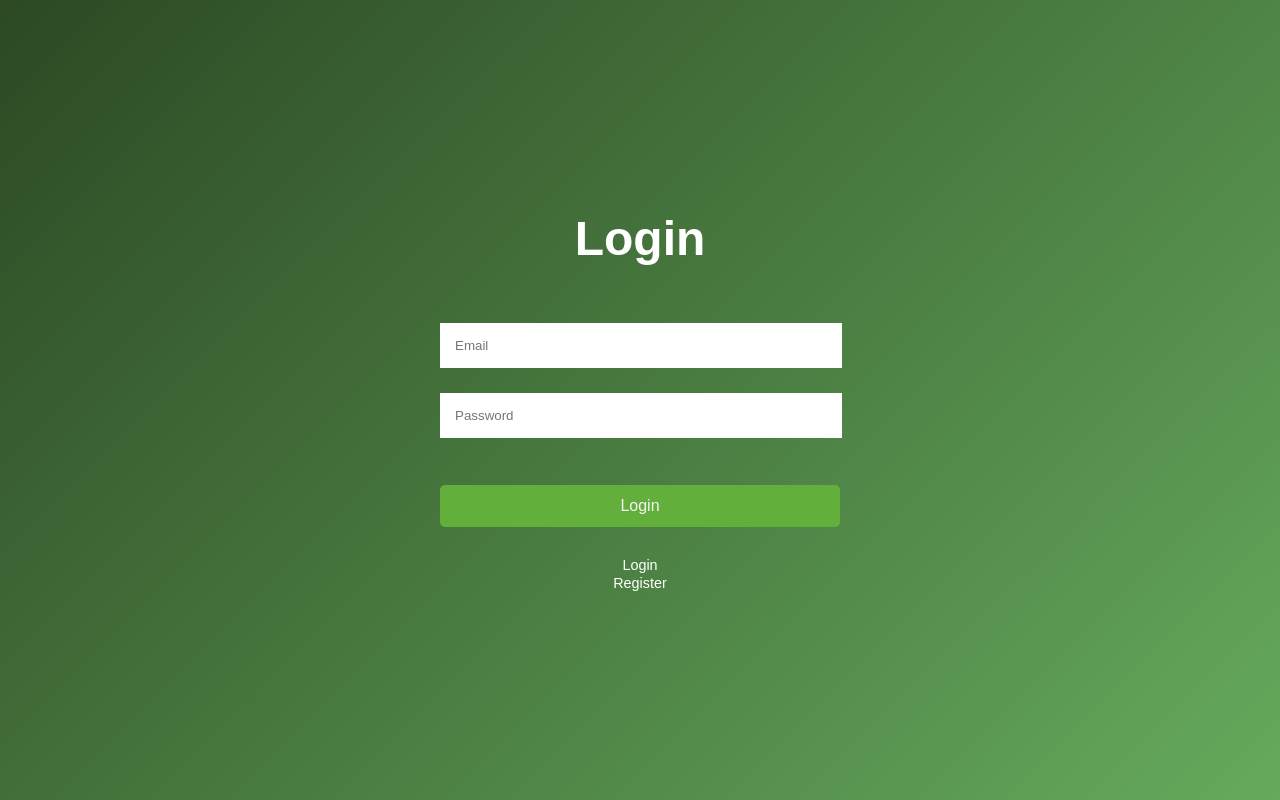
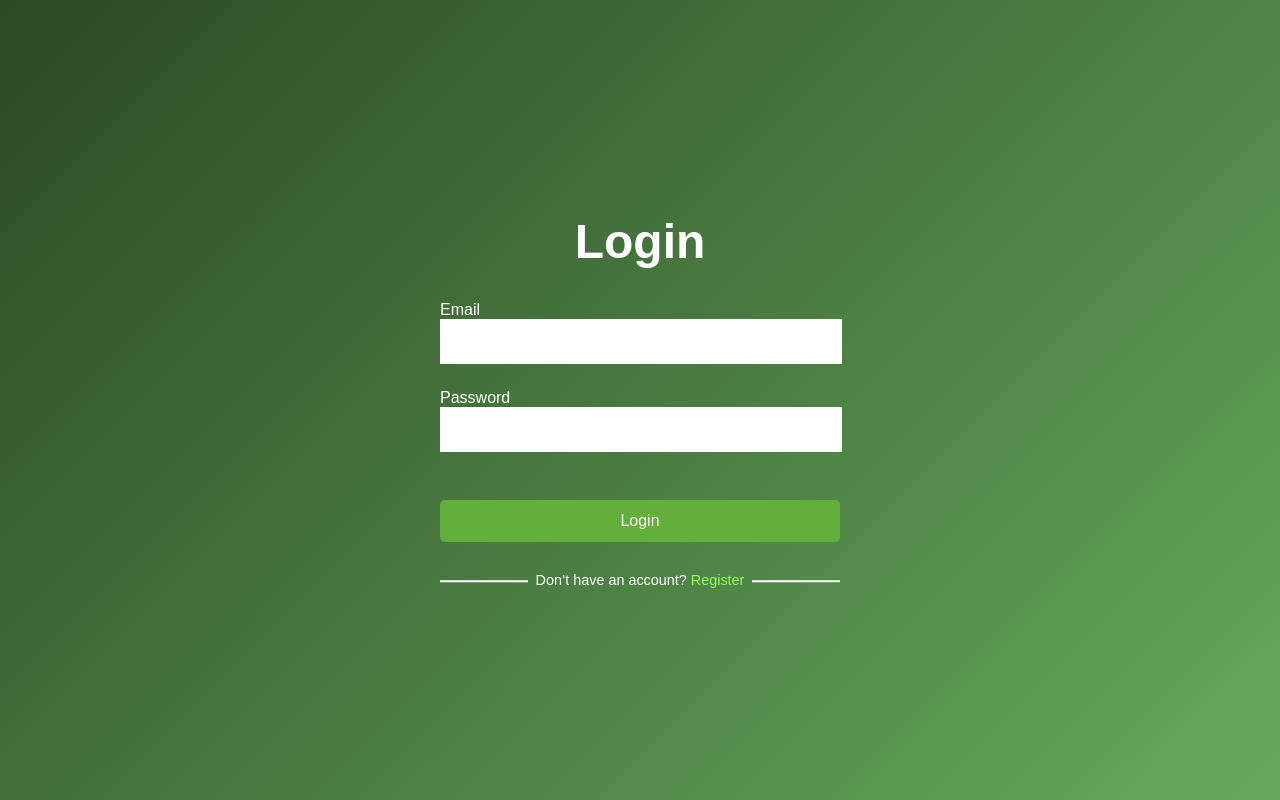
Before and after one commit to simplywilber/react-to-do-list-2026, a React (Vite) app: page / in a window 1280 px wide. Built offline with nearby package versions, Linux system fonts and the light colour scheme.

Commit message:
Edit login form css and fix alignment, hyperlink issues and spacing

```diff
--- a/src/components/AuthForm.jsx
+++ b/src/components/AuthForm.jsx
@@ -1,98 +1,90 @@
-import React, { useState, useEffect } from "react";
+import React, { useState } from "react";
 
 export default function AuthForm({ setToken }) {
   const [isLogin, setIsLogin] = useState(true);
   const [email, setEmail] = useState("");
   const [password, setPassword] = useState("");
-  const [confirmPassword, setConfirmPassword] = useState("");
   const [error, setError] = useState("");
-
-  useEffect(() => {
-    const savedToken = document.cookie
-      .split("; ")
-      .find((row) => row.startsWith("authToken="))
-      ?.split("=")[1];
-    if (savedToken) {
-      // Defer setToken to next tick
-      const timer = setTimeout(() => setToken(savedToken), 0);
-      return () => clearTimeout(timer);
-    }
-  }, [setToken]);
-
-  function setCookie(name, value, days = 1) {
-    const expires = new Date(Date.now() + days * 864e5).toUTCString();
-    document.cookie = `${name}=${encodeURIComponent(value)}; path=/; expires=${expires}`;
-  }
 
   const handleSubmit = async (e) => {
     e.preventDefault();
     setError("");
 
-    if (!email || !password) {
-      setError("Please fill out all required fields.");
-      return;
-    }
-
-    if (!isLogin && password !== confirmPassword) {
-      setError("Passwords do not match.");
-      return;
-    }
-
     try {
-      const endpoint = isLogin ? "login" : "register";
-      const res = await fetch(`http://localhost:3000/${endpoint}`, {
+      const res = await fetch(
+        isLogin ? "http://localhost:5000/login" : "http://localhost:5000/register",
+        {
           method: "POST",
           headers: { "Content-Type": "application/json" },
-        body: JSON.stringify({ username: email, password }),
-      });
+          credentials: "include",
+          body: JSON.stringify({ email, password }),
+        }
+      );
 
       const data = await res.json();
 
       if (!res.ok) {
-        setError(data.error || "Something went wrong.");
+        setError(data.error || "Something went wrong");
         return;
       }
 
-      // Set cookie and update parent token
-      setCookie("authToken", data.token);
-      // Defer setToken to avoid synchronous state update
-      setTimeout(() => setToken(data.token), 0);
-    } catch {
-      setError("Network error. Try again.");
+      setToken(data.token);
+    } catch (err) {
+      setError("Network error");
     }
   };
 
   return (
     <div className="authContainer">
+      <h1>{isLogin ? "Login" : "Register"}</h1>
+
       <form onSubmit={handleSubmit}>
-        <h1>{isLogin ? "Login" : "Register"}</h1>
+        <label>
+          Email
           <input
             type="email"
-          placeholder="Email"
             value={email}
             onChange={(e) => setEmail(e.target.value)}
+            required
           />
+        </label>
+
+        <label>
+          Password
           <input
             type="password"
-          placeholder="Password"
             value={password}
             onChange={(e) => setPassword(e.target.value)}
+            required
           />
-        {!isLogin && (
-          <input
-            type="password"
-            placeholder="Confirm Password"
-            value={confirmPassword}
-            onChange={(e) => setConfirmPassword(e.target.value)}
-          />
-        )}
-        <button type="submit">{isLogin ? "Login" : "Register"}</button>
-        {error && <div className="error">{error}</div>}
+        </label>
+
+        {error && <p className="error">{error}</p>}
+
+        <button type="submit">
+          {isLogin ? "Login" : "Register"}
+        </button>
       </form>
 
+      {/* 🔽 AUTH TOGGLE SECTION */}
       <div className="options">
-        <div onClick={() => setIsLogin(true)}>Login</div>
-        <div onClick={() => setIsLogin(false)}>Register</div>
+        {isLogin ? (
+          <p>
+            Don’t have an account?{" "}
+            <span
+              onClick={() => setIsLogin(false)}
+              className="linkBtn"
+            >
+              Register
+            </span>
+          </p>
+        ) : (
+          <p>
+            Already have an account?{" "}
+            <span              onClick={() => setIsLogin(true)}
+              className="linkBtn">Login</span>
+          </p>
+        )}
       </div>
     </div>
   );
--- a/src/index.css
+++ b/src/index.css
@@ -148,7 +148,7 @@ form button:hover {
   gap: 8.5px;
   justify-content: center;
 }
-.options div p:last-of-type {
+.options span{
   color: #90ff59;
   cursor: pointer;
   justify-content: center;
```
Lines whose indentation alone changed are shown as unchanged.
